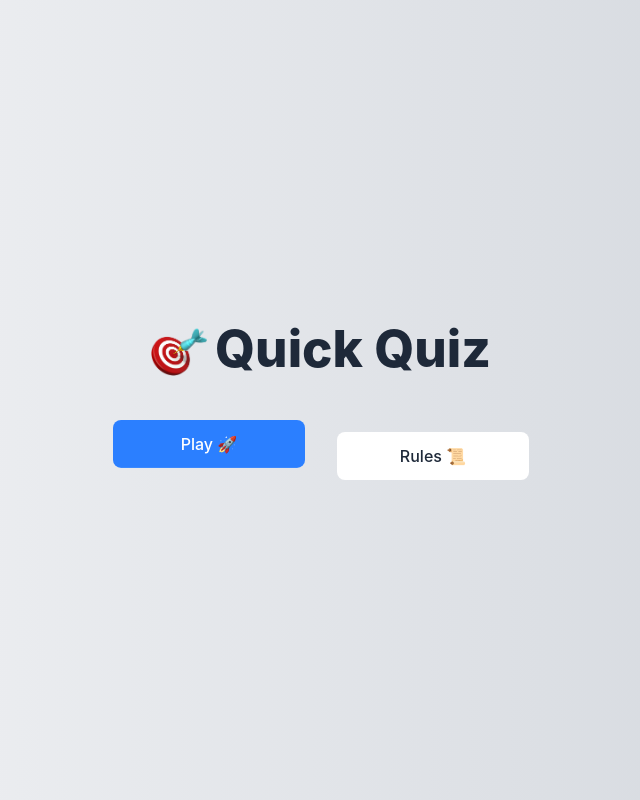
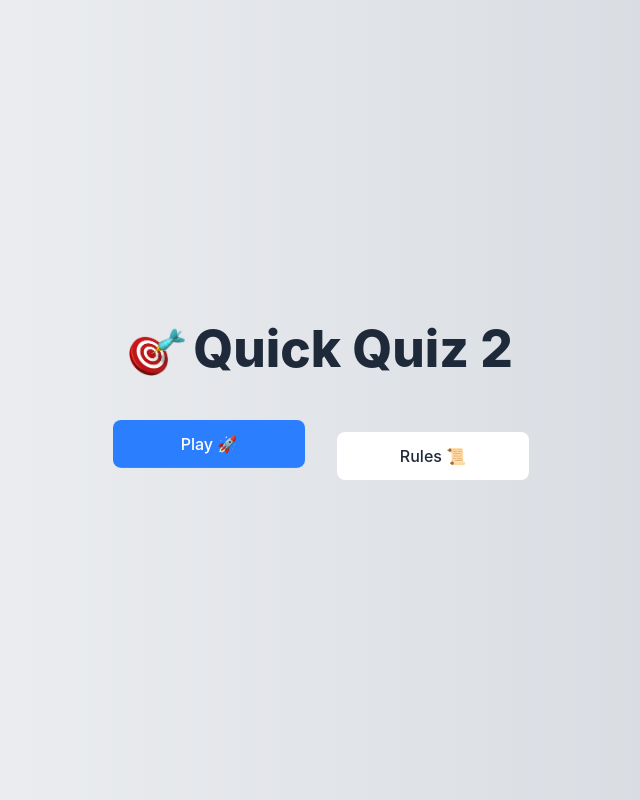
Before and after one commit to Enayat789/quiz-app, a React (Vite) app: page / in a window 1280 px wide. Shown: the whole page, without its empty margins (319-959 px from the left). Built offline with nearby package versions, Linux system fonts and the light colour scheme.

Commit message:
logo update

```diff
--- a/src/Components/Home.jsx
+++ b/src/Components/Home.jsx
@@ -10,7 +10,7 @@ const Home = () => {
       {/* Title */}
       <h1 className="text-3xl md:text-5xl flex justify-center items-center gap-2 font-extrabold text-gray-800 mb-4 md:mb-6">
         <img src={bullysEye} alt="bullysEye img" className="w-14" />
-        <span> Quick Quiz</span>
+        <span> Quick Quiz 2</span>
       </h1>
 
       {/* Buttons Container */}
```
